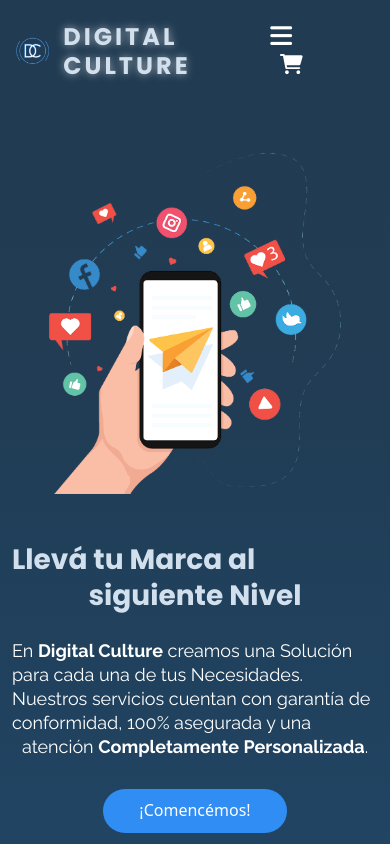
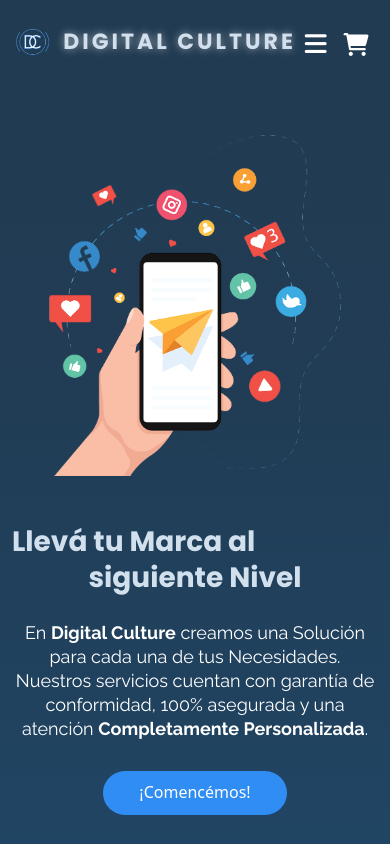
Before and after one commit to valentinalbornozz/Digital-Culture, a plain HTML site: page index.html in a window 390 px wide. Shown: the top 844 px of the page. Drawn offline with nearby package versions, Linux system fonts and the light colour scheme.

Commit message:
Modificación de alineación de texto

```diff
--- a/css/style.css
+++ b/css/style.css
@@ -88,6 +88,11 @@ img {
   text-shadow: 0px 0px 8px rgba(255, 255, 255, 0.582);
   transition: all ease-in-out 0.3s;
   text-decoration: none;
+}
+@media screen and (max-width: 768px) {
+  #header .logo h1{
+    font-size: 22px;
+  }
 }
 
 #header .logo h1:hover {
@@ -384,8 +389,8 @@ img {
   font-weight: 600;
   border-radius: 10px;
   height: 30px;
-  padding: 5px 10px;
-  margin-right: 2rem;
+  padding: 5px 8px;
+  margin-right: 0rem;
   color: white;
   cursor: pointer;
   display: flex;
@@ -416,7 +421,7 @@ img {
     display: flex;
     cursor: pointer;
     height: 21px;
-    width: 50px;
+    width: 30px;
     color: white;
     font-size: 25px;
     font-weight: 600;
@@ -465,7 +470,7 @@ img {
 }
 
 #hero h2 {
-  color: #fff;
+  color: white;
   margin-bottom: 30px;
   font-size: 22px;
 }
@@ -534,6 +539,7 @@ img {
     font-size: 18px;
     line-height: 24px;
     margin-bottom: 30px;
+    text-align: center;
   }
 
   #hero .hero-img img {
@@ -655,19 +661,3 @@ section {
     width: calc(100% - 20px);
   }
 }
-
-/* Carrito de compras*/
-.cart-icon {
-  font-weight: 600;
-  border-radius: 10px;
-  height: 30px;
-  padding: 5px 10px;
-  margin-right: 2rem;
-  color: white;
-  cursor: pointer;
-  display: flex;
-  justify-items: center;
-  justify-content: center;
-  align-items: center;
-  align-content: center;
-}
```
